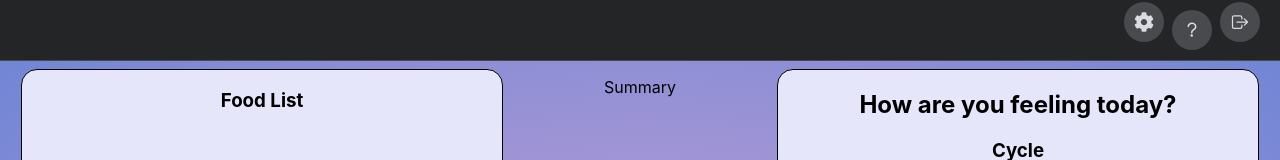
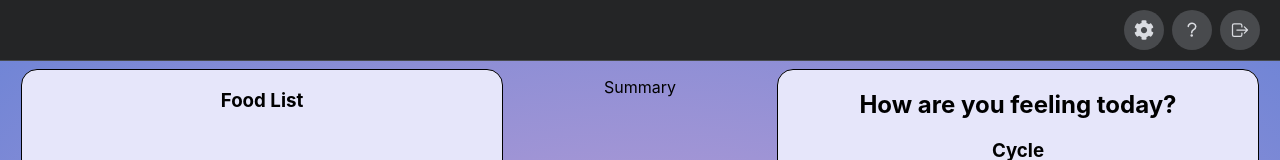
Before and after one commit to juliachen7/hackviolet2023, a React (Create React App) app: page / in a window 1280 px wide. Shown: the top 160 px of the page. Built offline with nearby package versions, Linux system fonts and the light colour scheme; no server answers.

Commit message:
Fixed spacing and margins of icons on bar

```diff
--- a/src/Components/Layout/Layout.js
+++ b/src/Components/Layout/Layout.js
@@ -51,11 +51,13 @@ export default function Layout() {
     return (
       <div>
         <Navbar>
-            <div onClick={() => login()}>
+            <div onClick={() => login()} style={{marginTop: '8px'}}>
               <NavItem icon={<CogIcon/>}/>
             </div>
-            <NavItem icon={<AboutIcon/>} path="/about"/>
-            <div onClick={() => logOut()}>
+            <div style={{marginTop: '8px'}}>
+                <NavItem icon={<AboutIcon/>} path="/about"/>
+            </div>
+            <div onClick={() => logOut()} style={{marginTop: '8px'}}>
               <NavItem icon={<LogoutIcon/>}/>
             </div>
         </Navbar>
```
